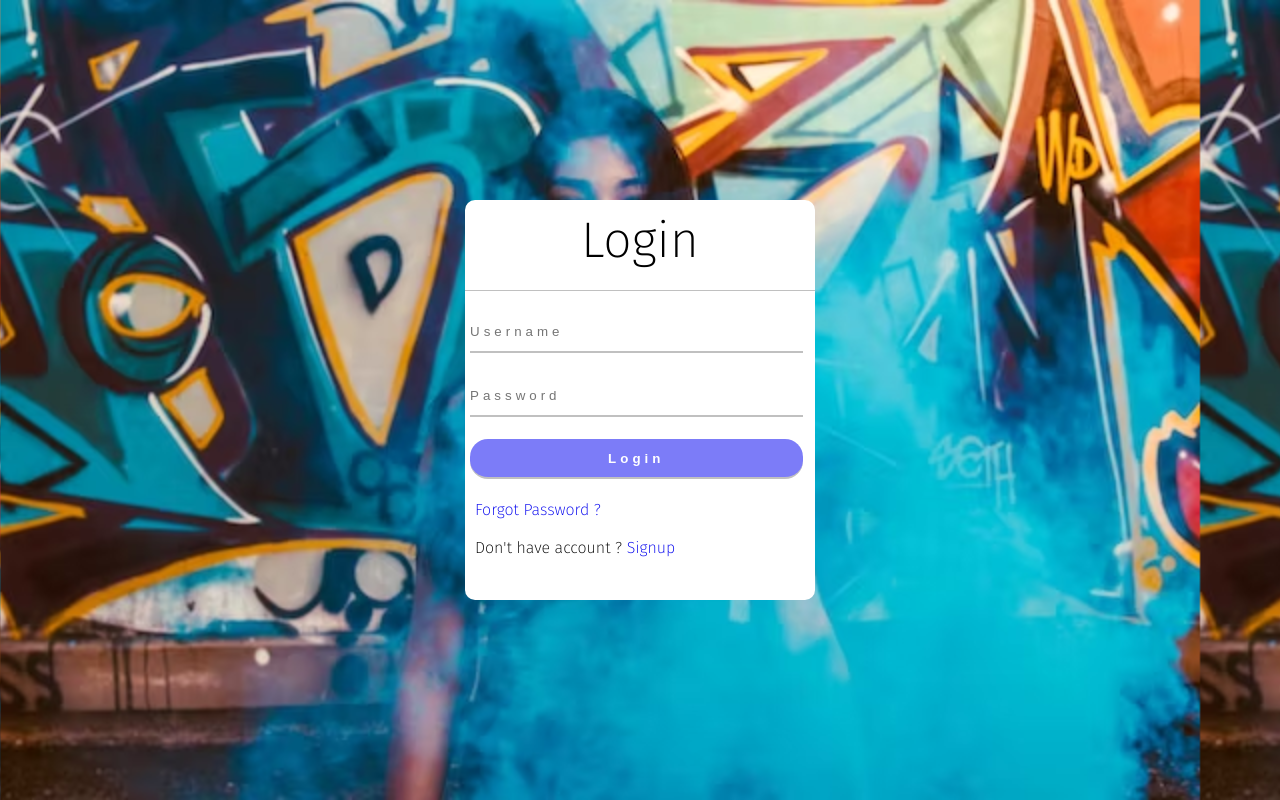
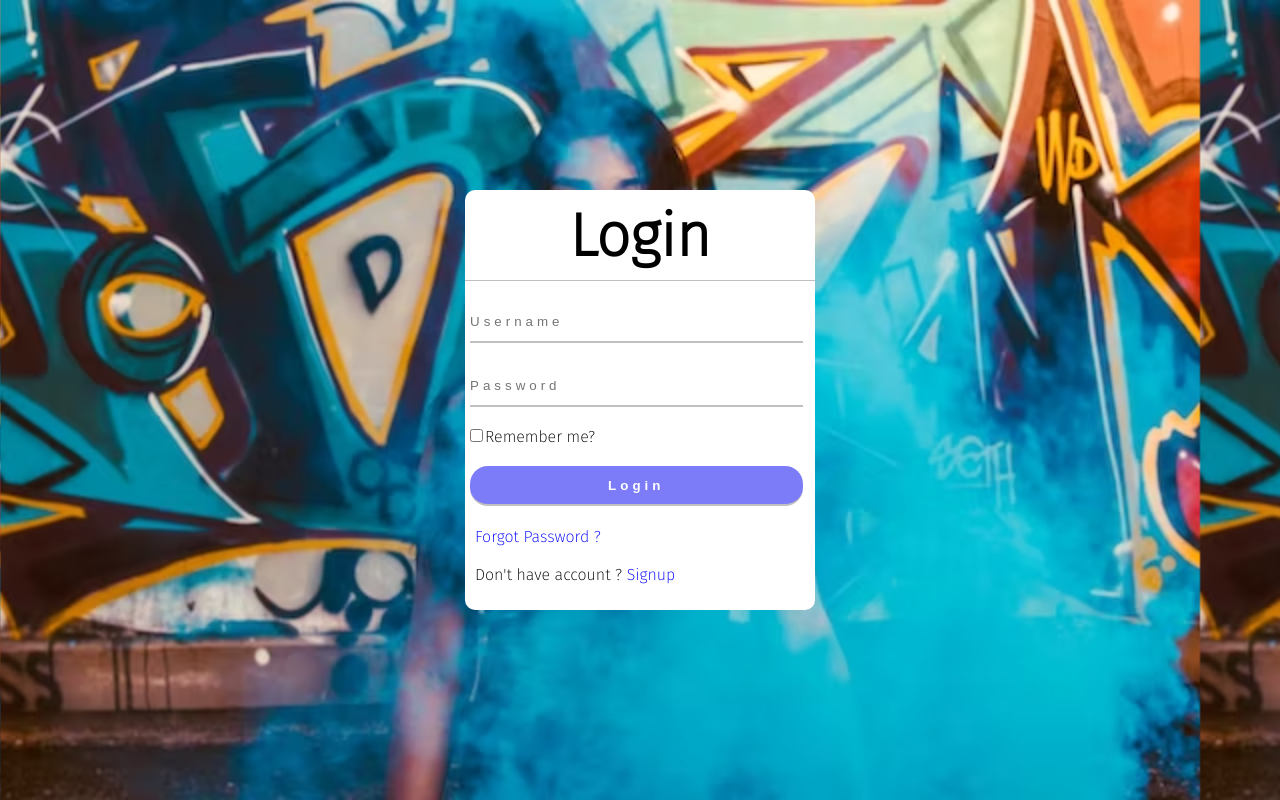
Before and after one commit to Kumarvishal6485/Raag, a plain HTML site: page signup_page.html in a window 1280 px wide. Drawn offline with Linux system fonts and the light colour scheme.

Commit message:
Update signup_page.html

```diff
--- a/signup_page.html
+++ b/signup_page.html
@@ -1,5 +1,6 @@
 <!DOCTYPE html>
 <html lang="en">
+
 <head>
     <meta charset="UTF-8">
     <meta http-equiv="X-UA-Compatible" content="IE=edge">
@@ -9,38 +10,44 @@
     <link rel="preconnect" href="https://fonts.gstatic.com" crossorigin>
     <link href="https://fonts.googleapis.com/css2?family=Fira+Sans:wght@100;200&display=swap" rel="stylesheet">
     <style>
-        *{
+        * {
             margin: 0;
             padding: 0;
             overflow: none;
         }
-        .main{
+
+        .main {
             height: 100vh;
             width: 100vw;
             background-size: contain;
             background-image: url(background.avif);
+
             position: relative;
         }
-        .loginbox{
+
+        .loginbox {
             position: absolute;
             top: 50%;
             left: 50%;
-            transform: translate(-50%,-50%);
-            height: 400px;
+            transform: translate(-50%, -50%);
+            height: 420px;
             width: 350px;
             background-color: white;
             display: inline-block;
             border-radius: 10px;
-            font-family: 'Fira Sans', sans-serif; ;
+            font-family: 'Fira Sans', sans-serif;
         }
-        .heading{
-            font-size: 50px;
+
+        .heading {
+            font-size: 60px;
             text-align: center;
             margin-top: 10px;
             border-bottom: 1px solid silver;
             height: 80px;
+            font-weight: bold;
         }
-        input{
+
+        input {
             margin: 20px 2px 2px 5px;
             height: 40px;
             width: 95%;
@@ -49,43 +56,62 @@
             border-bottom: 2px solid silver;
 
         }
-        #forgot{
+
+        #forgot {
             margin: 15px 0px 0px 10px;
         }
-        span{
+
+        span {
             margin: 15px 0px 0px 10px;
         }
-        input[type="submit"]{
+
+        input[type="submit"] {
             background-color: rgba(55, 55, 244, 0.651);
             color: white;
             border-radius: 18px;
             font-weight: bold;
             cursor: pointer;
         }
-        a{
+
+        a {
             text-decoration: none;
+            color: blue;
         }
-        #forgot:hover{
+
+        #forgot:hover {
             text-decoration: underline;
         }
-        #signup:hover{
+
+        #signup:hover {
             text-decoration: underline;
+        }
+
+        input[type="checkbox"] {
+            height: auto;
+            width: auto;
+            cursor: pointer;
         }
     </style>
 
 </head>
+
 <body>
     <div class="main">
         <div class="loginbox">
+            <form action="#">
                 <div class="heading">Login</div>
-            <input type="text" placeholder="Username" name="Username">
-            <input type="password" placeholder="Password" name="Password">
-            <input type="submit" value="Login">
+                <input type="text" placeholder="Username" name="Username" maxlength="30" required>
+                <input type="password" placeholder="Password" name="Password" maxlength="12" required>
+                <input type="checkbox" name="rememberme" id="rememberme"
+                    onclick="alert('Your login details will be saved')">Remember me?
+                <input type="submit" value="Login" onclick="confirm('Would you like to save Password ?')">
                 <br><br>
                 <a id="forgot" href="#">Forgot Password ?</a>
                 <br><br>
                 <span>Don't have account ? </span><a id="signup" href="#">Signup</a>
+            </form>
         </div>
     </div>
 </body>
+
 </html>
```
Lines whose indentation alone changed are shown as unchanged.
